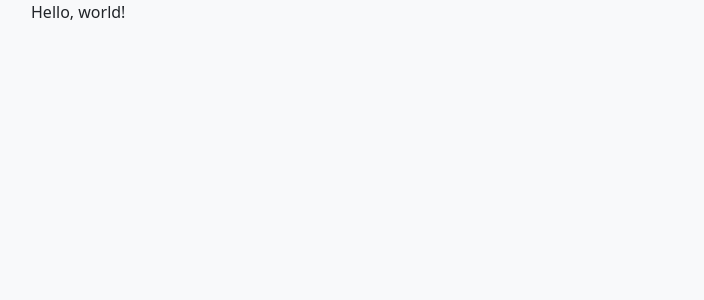
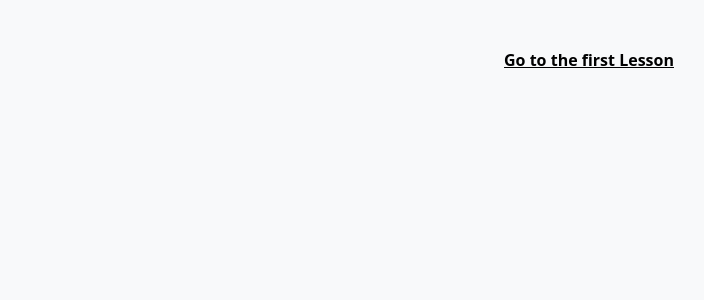
Before and after one commit to MasihTak/nuxt-mastery-bootstrap, a Nuxt app: page / in a window 1280 px wide. Shown: the top 300 px of the page, without its empty margins (51-755 px from the left). Built offline with nearby package versions, Linux system fonts and the light colour scheme.

Commit message:
refactor: home page

```diff
--- /dev/null
+++ b/composables/useFirstLesson.ts
@@ -0,0 +1,4 @@
+export default () => {
+    const {chapters} = useCourse();
+    return chapters[0].lessons[0];
+}
--- a/pages/index.vue
+++ b/pages/index.vue
@@ -1,6 +1,17 @@
 <template>
-    <p>Hello, world!</p>
+	<div class="pt-5 text-center">
+		<NuxtLink :to="firstLesson.path"
+		          class="text-black fw-bold"
+		>
+			Go to the first Lesson
+		</NuxtLink>
+	</div>
+
 </template>
+
+<script setup>
+const firstLesson = useFirstLesson();
+</script>
 
 
 <style lang="scss">
```
